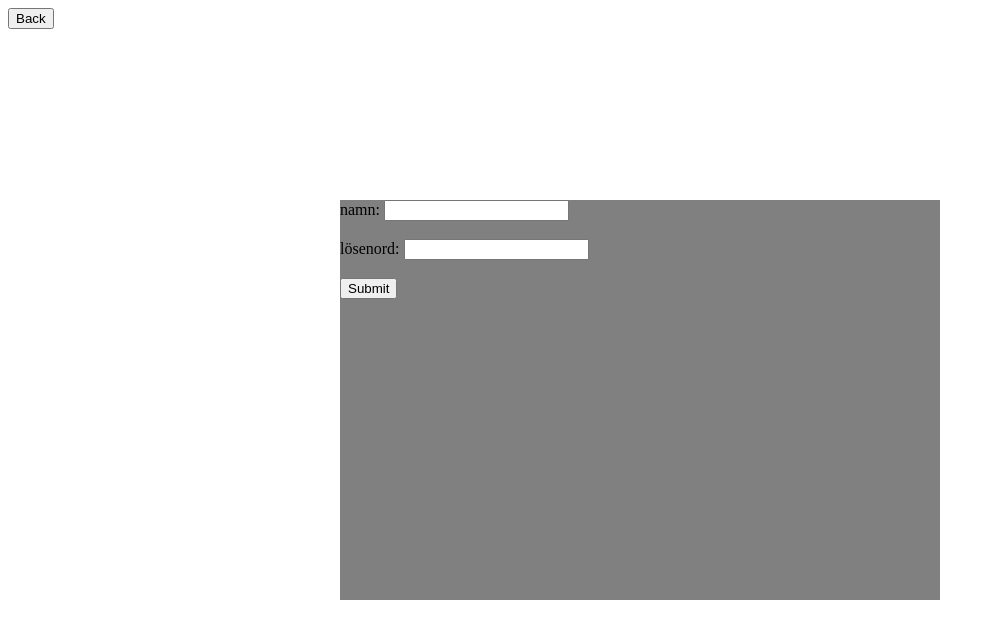
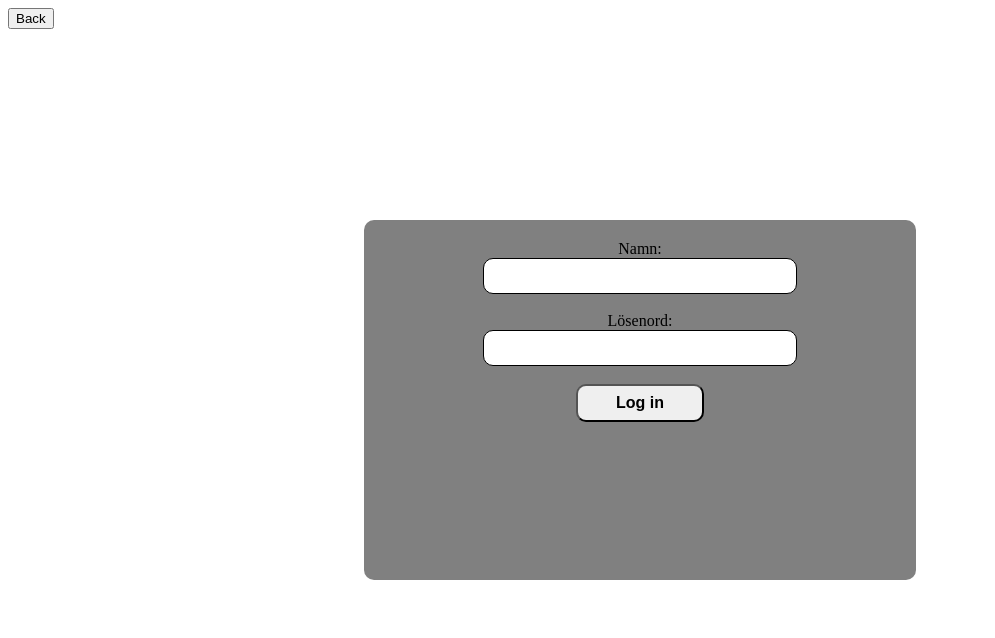
Before and after one commit to LeoAhlinder/pincode, a website: page Webbsidan/AdminPage/adminpage.html in a window 1280 px wide. Shown: the whole page, without its empty margins (0-995 px from the left). Drawn offline with Linux system fonts and the light colour scheme.

Commit message:
admin login style change

```diff
--- a/Webbsidan/AdminPage/adminStyle.css
+++ b/Webbsidan/AdminPage/adminStyle.css
@@ -1,6 +1,6 @@
 .login {
-    width: 600px;
-    height: 400px;
+    width: 40%;
+    height: 40%;
     background-color: gray;
 
     position: absolute;
@@ -10,23 +10,35 @@
     right: 0;
 
     margin: auto;
+    padding: 20px;
+    border-radius: 10px;
+    text-align: center;
   }
 
-.b {
 
-    position: absolute;
-    top:0;
-    bottom: 0;
-    left: 0;
-    right: 0;
-
-    margin: auto;
-}
 
 #personal{
   margin-left: 10px;
   margin-top: 20px;
   font-weight: bold;
+}
+
+.input{
+  text-align: center;
+  border-radius: 10px;
+  border: 1px solid black;
+  width: 60%;
+  height: 10%;
+  font-size: 1rem;
+}
+
+#login{
+  width: 25%;
+  height: 12%;
+  text-align: center;
+  font-weight: bold;
+  font-size: 1rem;
+  border-radius: 10px;
 }
 
 .button{
--- a/Webbsidan/AdminPage/adminpage.html
+++ b/Webbsidan/AdminPage/adminpage.html
@@ -16,11 +16,13 @@
         }
     </script>
     <div class="login">
-            <label for="fname">namn:</label>
-            <input type="text" id="nameAdmin" name="fname"><br><br>
-            <label for="lösenord">lösenord:</label>
-            <input type="password" id="lösenordAdmin" name="lname"><br><br>
-            <button onclick="AdminLogin()">Submit</button>
+            <label for="fname">Namn:</label>
+            <br>
+            <input type="text" class="input" id="nameAdmin" name="fname"><br><br>
+            <label for="lösenord">Lösenord:</label>
+            <br>
+            <input type="password" class="input" id="lösenordAdmin" name="lname"><br><br>
+            <button id="login" onclick="AdminLogin()">Log in</button>
     </div>
 </body>
 </html>
--- a/Webbsidan/PinCode/style.css
+++ b/Webbsidan/PinCode/style.css
@@ -80,8 +80,8 @@ input[type="text"] {
 }
 
 .PinButton :hover{
-  transform: scale(1.5, 1.5);
-  -ms-transform: scale(1.5, 1.5); /* IE 9 */
-  -webkit-transform: scale(1.5, 1.5);
+  transform: scale(1.2, 1.2);
+  -ms-transform: scale(1.2, 1.2); /* IE 9 */
+  -webkit-transform: scale(1.2, 1.2);
 
 }
```
